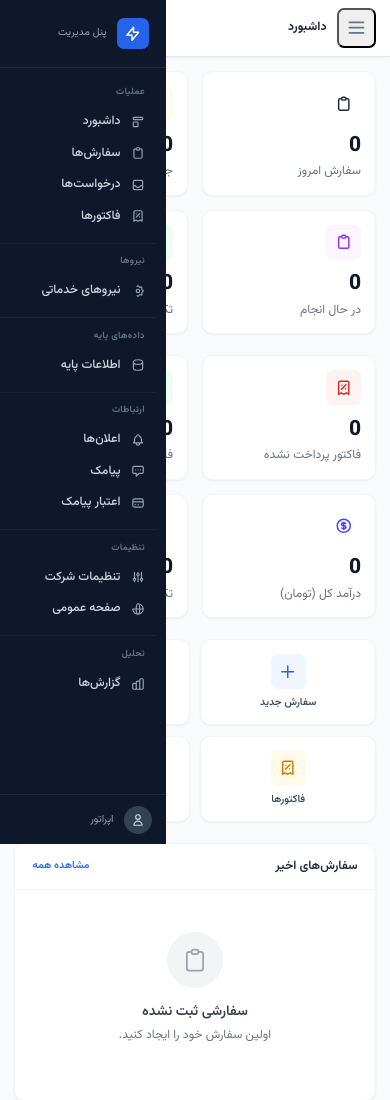
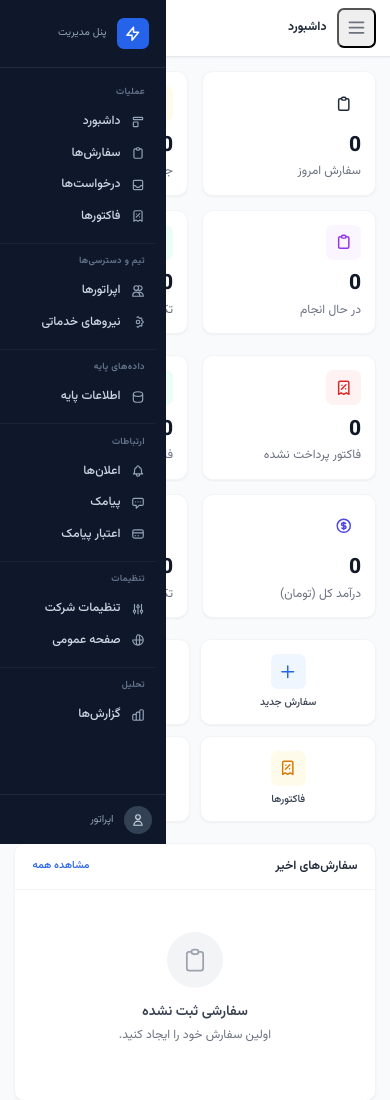
Before and after one commit to manouchehr94-ux/RastiClean_LIGHTforKiro, a Django app: template rasti-backend/current_project/templates/dashboard/home.html in a window 390 px wide. Shown: the top 1100 px of the page. Run offline with Django 3.2, Linux system fonts and the light colour scheme; the template is opened without the code that fills it, so the values that code supplies are empty.

Commit message:
feat: expose operator management in sidebar under 'تیم و دسترسی‌ها'
EXISTING INFRASTRUCTURE (already built, just not prominently visible):
- OperatorPermission model (migration 0004)
- OperatorPermissionMiddleware (in MIDDLEWARE stack)
- admin_operator_list view (create/edit/delete/permissions)
- Dynamic permission discovery from URL patterns
- Template: tenants/admin_operator_list.html
- Route: /<code>/admin/settings/operators/

THIS PR CHANGES:
- nav_admin.html: Added 'تیم و دسترسی‌ها' group with:
  - اپراتورها → /admin/settings/operators/
  - نیروهای خدماتی → /admin/technicians/
- Fixed active state for settings (excludes operator URL)
- No مشتریان in sidebar

NO CHANGES TO:
- Models, migrations, business logic, auth, tenant isolation
- OperatorPermission system (already working)
- Customer portal (stays removed)

Operator flow (already works):
1. Admin creates operator at /admin/settings/operators/
2. Sets username, phone, permissions
3. Operator logs in at /login/
4. Redirects to /<code>/admin/
5. OperatorPermissionMiddleware blocks unauthorized pages

Verified:
- manage.py check: no issues
- makemigrations --check: no changes
- 110 templates OK
- /n54/admin/settings/operators/ resolves correctly
- No مشتریان in sidebar

```diff
--- a/rasti-backend/current_project/templates/includes/nav_admin.html
+++ b/rasti-backend/current_project/templates/includes/nav_admin.html
@@ -22,9 +22,13 @@
     </a>
 </div>
 
-{# === گروه: نیروها === #}
+{# === گروه: تیم و دسترسی‌ها === #}
 <div class="nav-group">
-    <p class="nav-group-title">نیروها</p>
+    <p class="nav-group-title">تیم و دسترسی‌ها</p>
+    <a href="/{{ company_code }}/admin/settings/operators/" class="nav-item flex items-center gap-3 px-3 py-2 rounded-lg text-sm font-medium text-slate-300 hover:bg-slate-800 hover:text-white transition-smooth {% if '/admin/settings/operators/' in current_path %}active{% endif %}">
+        <svg class="nav-icon w-4 h-4 text-slate-400" fill="none" stroke="currentColor" viewBox="0 0 24 24"><path stroke-linecap="round" stroke-linejoin="round" stroke-width="2" d="M12 4.354a4 4 0 110 5.292M15 21H3v-1a6 6 0 0112 0v1zm0 0h6v-1a6 6 0 00-9-5.197M13 7a4 4 0 11-8 0 4 4 0 018 0z"/></svg>
+        <span>اپراتورها</span>
+    </a>
     <a href="/{{ company_code }}/admin/technicians/" class="nav-item flex items-center gap-3 px-3 py-2 rounded-lg text-sm font-medium text-slate-300 hover:bg-slate-800 hover:text-white transition-smooth {% if '/admin/technicians/' in current_path %}active{% endif %}">
         <svg class="nav-icon w-4 h-4 text-slate-400" fill="none" stroke="currentColor" viewBox="0 0 24 24"><path stroke-linecap="round" stroke-linejoin="round" stroke-width="2" d="M10.325 4.317c.426-1.756 2.924-1.756 3.35 0a1.724 1.724 0 002.573 1.066c1.543-.94 3.31.826 2.37 2.37a1.724 1.724 0 001.066 2.573c1.756.426 1.756 2.924 0 3.35a1.724 1.724 0 00-1.066 2.573c.94 1.543-.826 3.31-2.37 2.37a1.724 1.724 0 00-2.573 1.066c-.426 1.756-2.924 1.756-3.35 0"/><path stroke-linecap="round" stroke-linejoin="round" stroke-width="2" d="M15 12a3 3 0 11-6 0 3 3 0 016 0z"/></svg>
         <span>نیروهای خدماتی</span>
@@ -60,7 +64,7 @@
 {# === گروه: تنظیمات شرکت === #}
 <div class="nav-group">
     <p class="nav-group-title">تنظیمات</p>
-    <a href="/{{ company_code }}/admin/settings/" class="nav-item flex items-center gap-3 px-3 py-2 rounded-lg text-sm font-medium text-slate-300 hover:bg-slate-800 hover:text-white transition-smooth {% if '/admin/settings/' in current_path %}active{% endif %}">
+    <a href="/{{ company_code }}/admin/settings/" class="nav-item flex items-center gap-3 px-3 py-2 rounded-lg text-sm font-medium text-slate-300 hover:bg-slate-800 hover:text-white transition-smooth {% if '/admin/settings/' in current_path and '/admin/settings/operators/' not in current_path %}active{% endif %}">
         <svg class="nav-icon w-4 h-4 text-slate-400" fill="none" stroke="currentColor" viewBox="0 0 24 24"><path stroke-linecap="round" stroke-linejoin="round" stroke-width="2" d="M12 6V4m0 2a2 2 0 100 4m0-4a2 2 0 110 4m-6 8a2 2 0 100-4m0 4a2 2 0 110-4m0 4v2m0-6V4m6 6v10m6-2a2 2 0 100-4m0 4a2 2 0 110-4m0 4v2m0-6V4"/></svg>
         <span>تنظیمات شرکت</span>
     </a>
```
